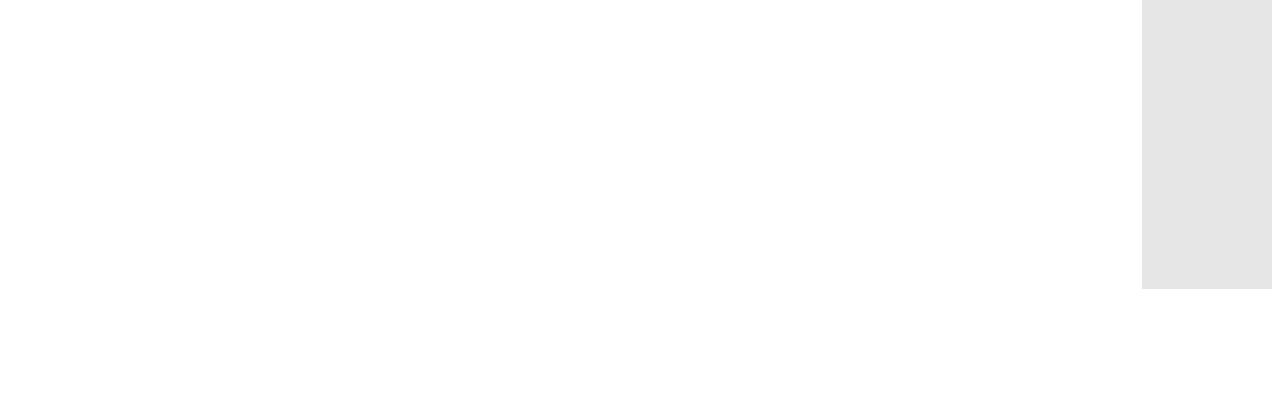
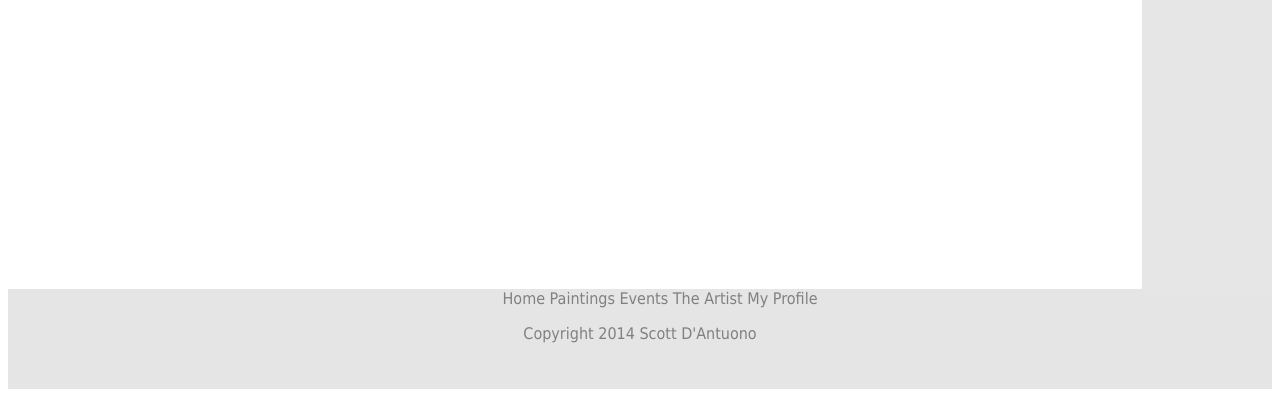
Before and after one commit to scottdmeetup/davidschnellart, a plain HTML site: page crap/paintings.html in a window 1280 px wide. Shown: the part 839-1236 px from the top of the page. Before the commit the page ends 1128 px from the top, so only its background shows below. Drawn offline with Linux system fonts and the light colour scheme.

Commit message:
footer changes

```diff
--- a/crap/paint.css
+++ b/crap/paint.css
@@ -67,3 +67,25 @@ td {
 .right-box a {
 	text-decoration: none;
 }
+
+#footer {
+	text-align: center;
+	font-family: Tahoma;
+	background-color: #E5E5E5;
+	color: grey;
+	height: 100px;
+	clear: both;
+}
+
+#footer ul {
+	list-style-type: none;
+}
+
+#footer li {
+	display: inline;
+}
+
+#footer a {
+	text-decoration: none;
+	color: grey;
+}
--- a/crap/paintings.html
+++ b/crap/paintings.html
@@ -97,6 +97,15 @@
 			</td>
 		</tr>
 	</table>
-
+<div id="footer">
+	<ul>
+		<li><a href="home.html">Home</a></li>
+		<li><a href="paintings.html">Paintings</a></li>
+		<li><a href="events.html">Events</a></li>
+		<li><a href="about.html">The Artist</a></li>
+		<li><a href="myprofile.html">My Profile</a></ul>
+	</ul>
+	<p>Copyright 2014 Scott D'Antuono</p>
+</div>
 </body>
 </html>
```
